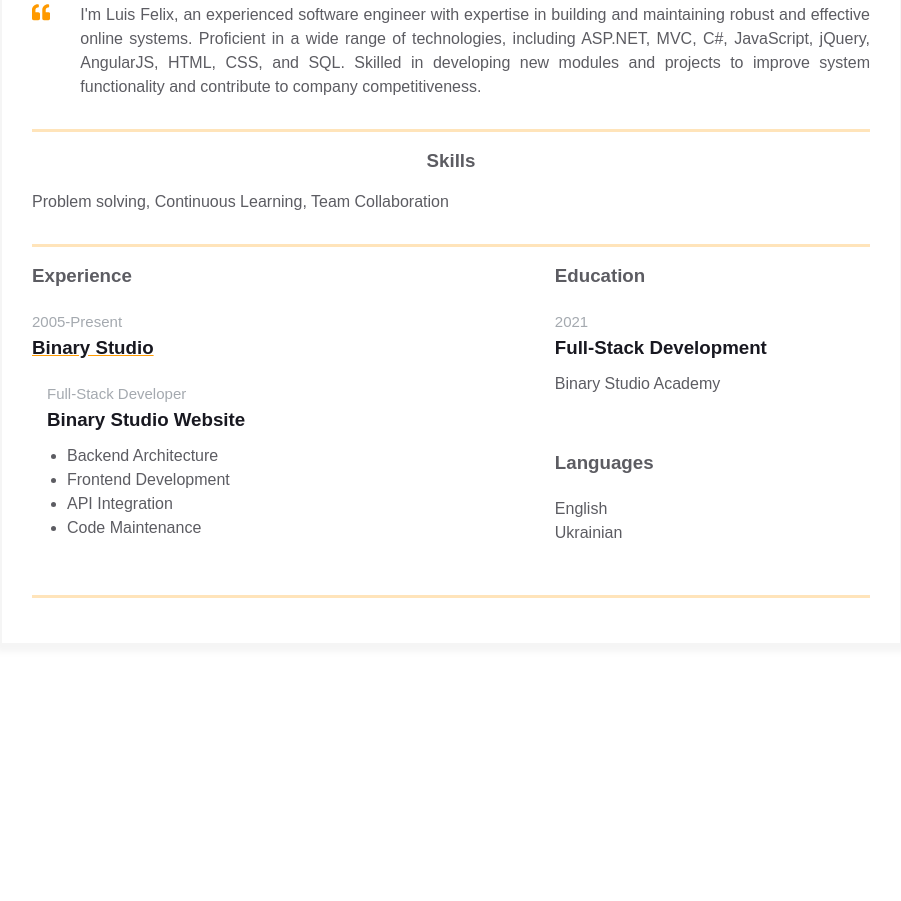
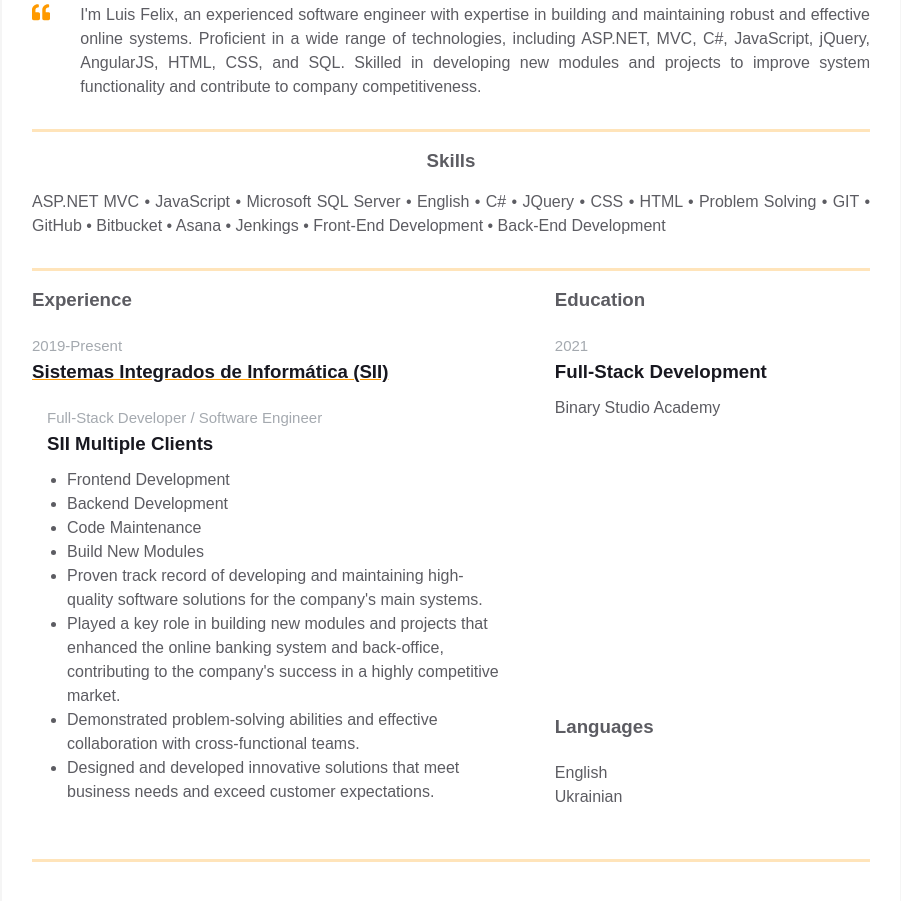
Before and after one commit to lfelix3011/homepage, a plain HTML site: page index.html in a window 1280 px wide. Shown: the part 347-1248 px from the top of the page, without its empty margins (189-1090 px from the left). Before the commit the page ends 1041 px from the top, so only its background shows below. Drawn offline with Linux system fonts and the light colour scheme.

Commit message:
Adding my personal Expirience

```diff
--- a/index.html
+++ b/index.html
@@ -78,7 +78,7 @@
         <div class="resume__block">
           <div class="skills">
             <h3 class="skills__header">Skills</h3>
-            <p class="skills__text">Problem solving, Continuous Learning, Team Collaboration</p>
+            <p class="skills__text">ASP.NET MVC • JavaScript • Microsoft SQL Server • English • C# • JQuery • CSS  • HTML • Problem Solving • GIT • GitHub • Bitbucket • Asana • Jenkings • Front-End Development • Back-End Development</p>
           </div>
         </div>
       </div>
@@ -89,18 +89,22 @@
               <h3 class="experiences__header">Experience</h3>
               <div class="experiences__company">
                 <div class="experiences__company-header">
-                  <span class="experiences__company-header-durability">2005-Present</span>
-                  <h3 class="experiences__company-header-name">Binary Studio</h3>
+                  <span class="experiences__company-header-durability">2019-Present</span>
+                  <h3 class="experiences__company-header-name">Sistemas Integrados de Informática (SII)</h3>
                 </div>
 
                 <div class="experiences__company-project">
-                  <span class="experiences__company-project-role">Full-Stack Developer</span>
-                  <h3 class="experiences__company-project-name">Binary Studio Website</h3>
+                  <span class="experiences__company-project-role">Full-Stack Developer / Software Engineer</span>
+                  <h3 class="experiences__company-project-name">SII Multiple Clients</h3>
                   <ul class="experiences__company-project-responsibilities">
-                    <li>Backend Architecture</li>
                     <li>Frontend Development</li>
-                    <li>API Integration</li>
+                    <li>Backend Development</li>
                     <li>Code Maintenance</li>
+                    <li>Build New Modules</li>
+                    <li>Proven track record of developing and maintaining high-quality software solutions for the company's main systems.</li>
+                    <li>Played a key role in building new modules and projects that enhanced the online banking system and back-office, contributing to the company's success in a highly competitive market.</li>
+                    <li>Demonstrated problem-solving abilities and effective collaboration with cross-functional teams.</li>
+                    <li>Designed and developed innovative solutions that meet business needs and exceed customer expectations.</li>
                   </ul>
                 </div>
               </div>
```
